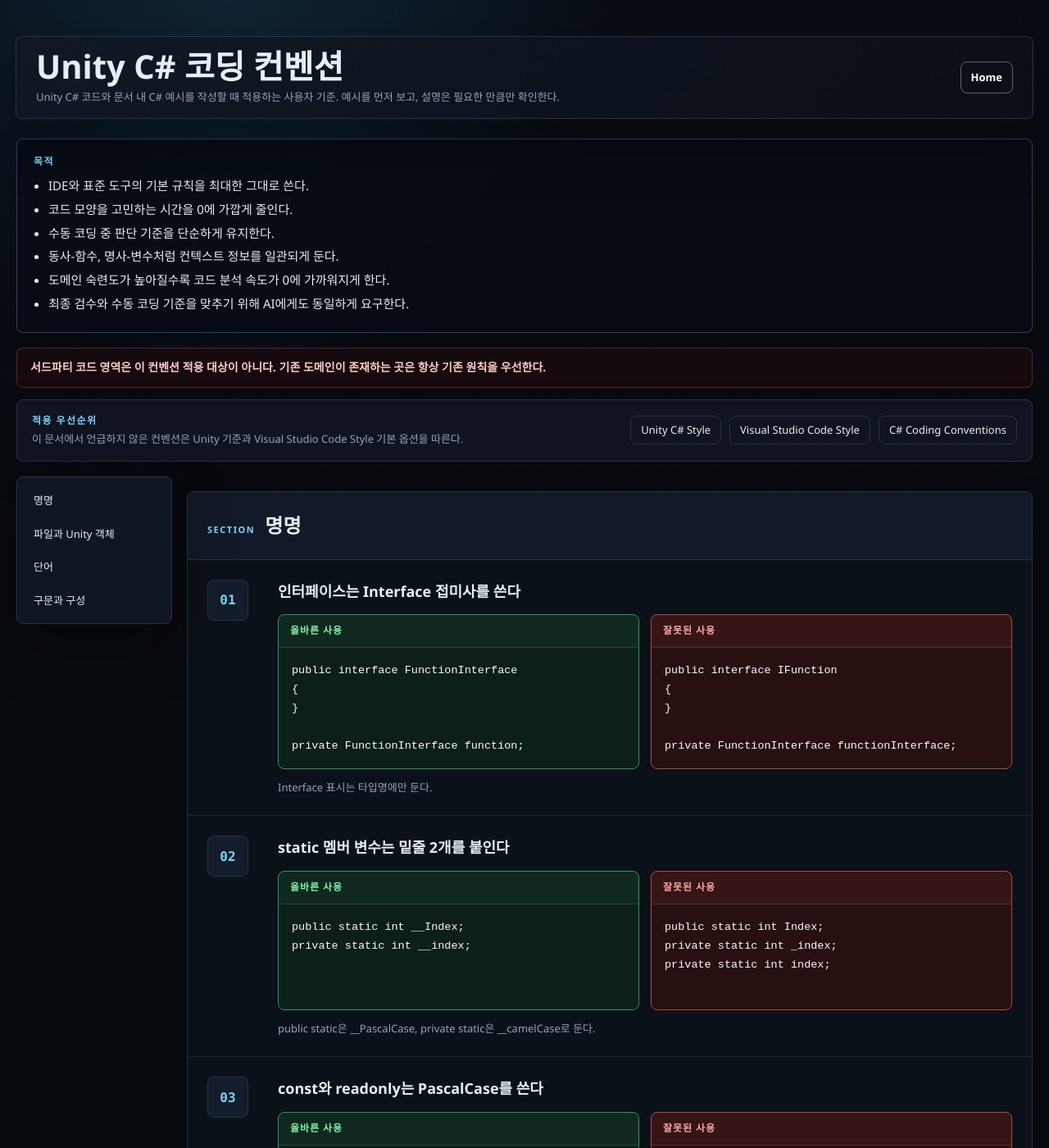
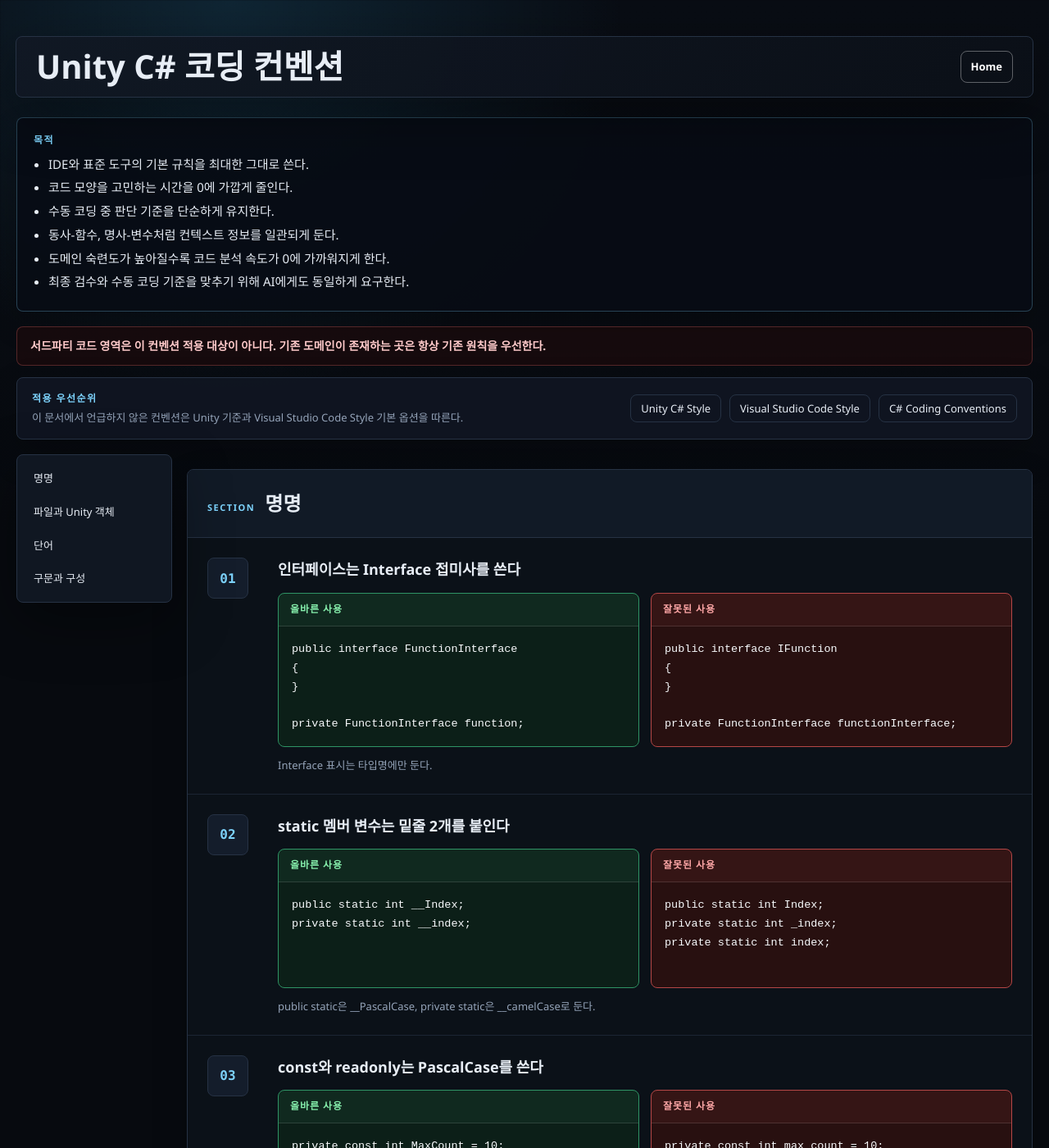
Before and after one commit to oojjrs/engineering-notes, a Jekyll site: the page unity/csharp-coding-convention.html, which Jekyll copies as it is, in a window 1280 px wide and 1400 px high. Shown: the whole window at 82% size. Built offline with Jekyll 4.4.1, drawn with Linux system fonts in a browser that asks for light colours.

Commit message:
Unity C# 컨벤션 헤더 설명 제거

```diff
--- a/unity/csharp-coding-convention.html
+++ b/unity/csharp-coding-convention.html
@@ -61,13 +61,6 @@
       font-size: clamp(32px, 4vw, 56px);
       line-height: 1.02;
       letter-spacing: 0;
-    }
-
-    .subtitle {
-      margin: 14px 0 0;
-      max-width: 760px;
-      color: var(--muted);
-      font-size: 15px;
     }
 
     .scope-rule {
@@ -330,7 +323,6 @@
     main > header { position: sticky; top: 0; z-index: 30; display: flex; align-items: center; justify-content: space-between; gap: 24px; margin-inline: -1px; padding: 16px 24px; }
     .header-copy { min-width: 0; }
     main > header h1 { font-size: clamp(25px, 4vw, 40px); }
-    main > header .subtitle { margin-top: 6px; font-size: 13px; }
     .home-link { flex: 0 0 auto; padding: 8px 12px; border: 1px solid rgba(255,255,255,.34); border-radius: 8px; color: #fff; text-decoration: none; font-size: 13px; font-weight: 800; }
     .home-link:hover { border-color: #fff; background: rgba(255,255,255,.08); }
     .document-layout { display: grid; grid-template-columns: 190px minmax(0, 1fr); gap: 18px; align-items: start; }
@@ -339,7 +331,6 @@
     .document-layout .toc a:hover { background: var(--panel-strong); }
     .document-content section { scroll-margin-top: 110px; }
     @media (max-width: 760px) {
-      main > header .subtitle { display: none; }
       .header-copy { overflow: hidden; }
       main > header h1 { overflow: hidden; font-size: 20px; text-overflow: ellipsis; white-space: nowrap; }
       .document-layout { grid-template-columns: 1fr; }
@@ -353,7 +344,6 @@
     <header>
       <div class="header-copy">
         <h1>Unity C# 코딩 컨벤션</h1>
-        <p class="subtitle">Unity C# 코드와 문서 내 C# 예시를 작성할 때 적용하는 사용자 기준. 예시를 먼저 보고, 설명은 필요한 만큼만 확인한다.</p>
       </div>
       <a class="home-link" href="../">Home</a>
     </header>
```
